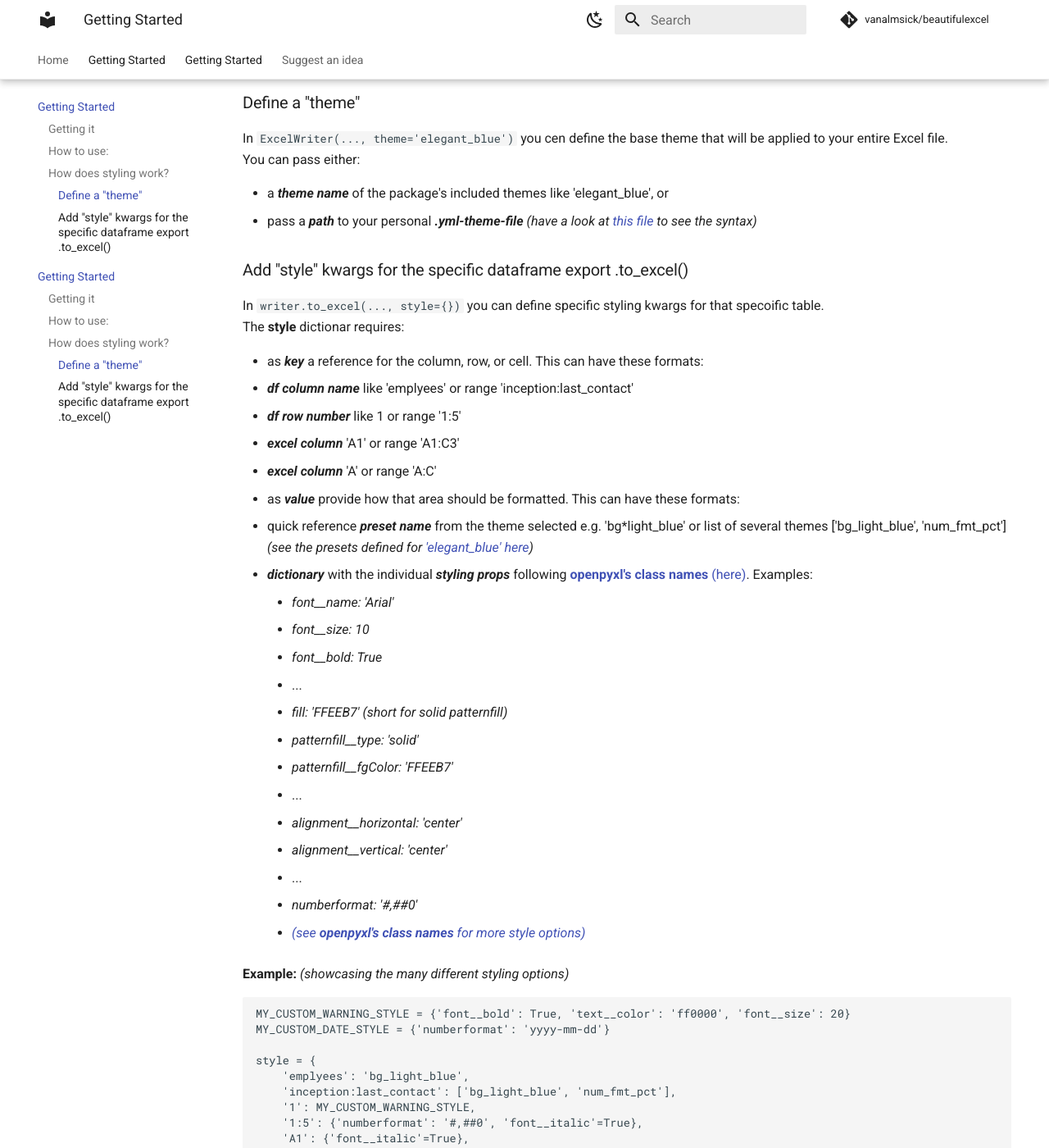
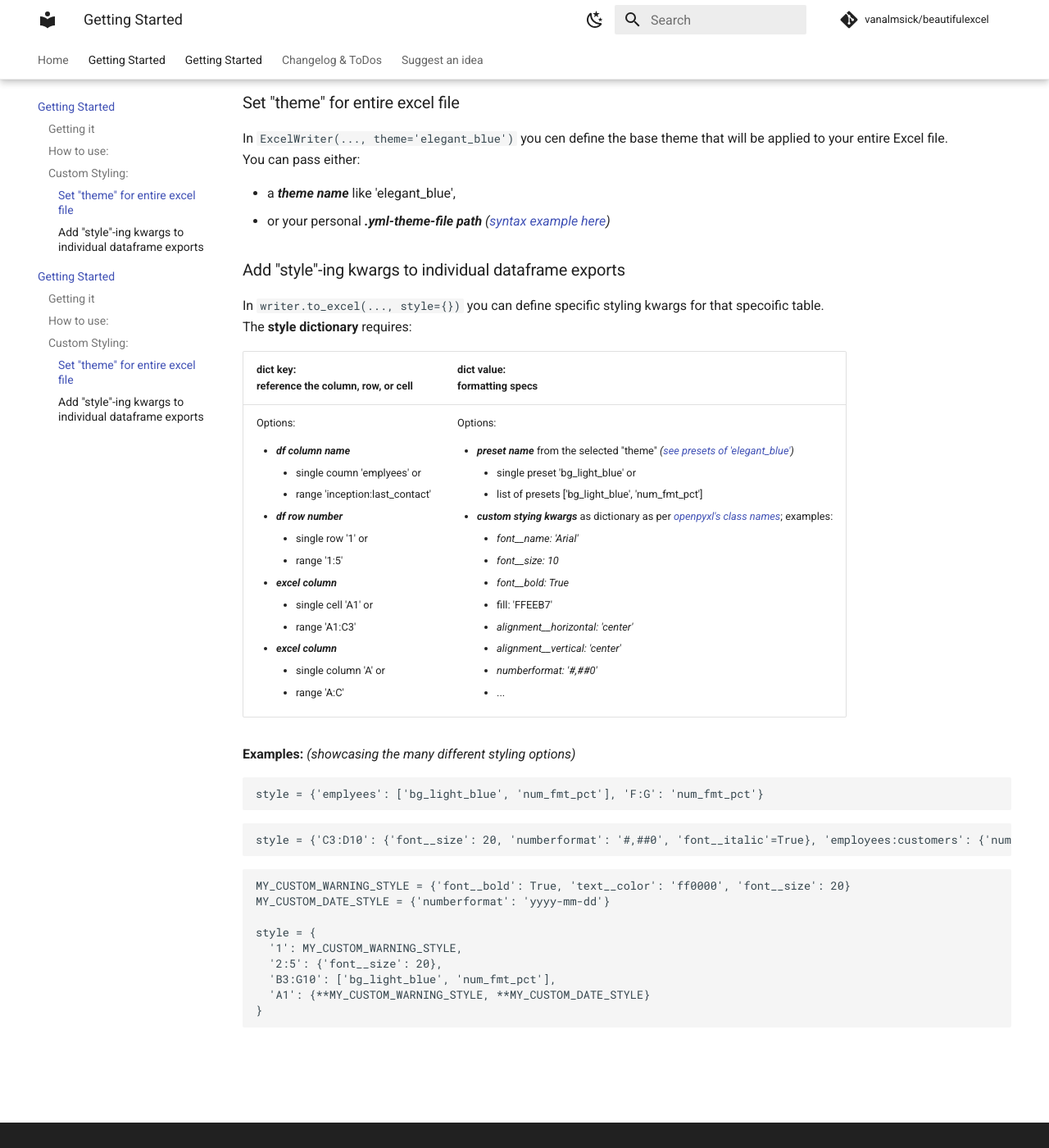
Before and after one commit to vanalmsick/beautifulexcel, an MkDocs documentation site: the page built from docs/docs/getting_started.md, in a window 1280 px wide and 1400 px high, scrolled down 591 px. Shown: the whole window at 82% size. Built offline with MkDocs 1.6.1 and Material for MkDocs 9.7.7, drawn with Linux system fonts in a browser that asks for light colours; comment, search, counter and statistics services are not loaded; some of the changed text lies outside the part shown.

Commit message:
Add column_width kwarg, border and protection cell styling, changelog to documentation; improve README quickstart guide; hopefully fix github action version bug #minor

````diff
--- a/docs/docs/getting_started.md
+++ b/docs/docs/getting_started.md
@@ -20,57 +20,45 @@ with ExcelWriter('workbook.xlsx', mode='r', theme='elegant_blue') as writer:
 
 <br>
 
-## How does styling work?
+## Custom Styling:
 
-### Define a "theme"
+### Set "theme" for entire excel file
 
 In `ExcelWriter(..., theme='elegant_blue')` you cen define the base theme that will be applied to your entire Excel file.
 You can pass either:
 
-- a ***theme name*** of the package's included themes like 'elegant_blue', or
-- pass a ***path*** to your personal ***.yml-theme-file*** _(have a look at [this file](https://github.com/vanalmsick/beautifulexcel/blob/main/beautifulexcel/themes/elegant_blue.yml) to see the syntax)_
+- a ***theme name*** like 'elegant_blue',
+- or your personal ***.yml-theme-file path*** _([syntax example here](https://github.com/vanalmsick/beautifulexcel/blob/main/beautifulexcel/themes/elegant_blue.yml))_
 
-### Add "style" kwargs for the specific dataframe export .to_excel()
+### Add "style"-ing kwargs to individual dataframe exports
 
 In `writer.to_excel(..., style={})` you can define specific styling kwargs for that specoific table.
-The **style** dictionar requires:
+The **style dictionary** requires:
 
-- as **_key_** a reference for the column, row, or cell. This can have these formats:
-  - ***df column name*** like 'emplyees' or range 'inception:last_contact'
-  - ***df row number*** like 1 or range '1:5'
-  - ***excel column*** 'A1' or range 'A1:C3'
-  - ***excel column*** 'A' or range 'A:C'
-- as **_value_** provide how that area should be formatted. This can have these formats:
-  - quick reference ***preset name*** from the theme selected e.g. 'bg*light_blue' or list of several themes ['bg_light_blue', 'num_fmt_pct'] *(see the presets defined for ['elegant_blue' here](https://github.com/vanalmsick/beautifulexcel/blob/main/beautifulexcel/themes/elegant_blue.yml))*
-  - ***dictionary*** with the individual ***styling props*** following [**openpyxl's class names** (here)](https://openpyxl.readthedocs.io/en/stable/styles.html). Examples:
-    - _font\_\_name: 'Arial'_
-    - _font\_\_size: 10_
-    - _font\_\_bold: True_
-    - ...
-    - _fill: 'FFEEB7' (short for solid patternfill)_
-    - _patternfill\_\_type: 'solid'_
-    - _patternfill\_\_fgColor: 'FFEEB7'_
-    - ...
-    - _alignment\_\_horizontal: 'center'_
-    - _alignment\_\_vertical: 'center'_
-    - ...
-    - _numberformat: '#,##0'_
-    - [_(see **openpyxl's class names** for more style options)_](https://openpyxl.readthedocs.io/en/stable/styles.html)
+| dict key:<br>reference the column, row, or cell                                                                                                                                                                                                                                                                                                                                                             | dict value:<br>formatting specs                                                                                                                                                                                                                                                                                                                                                                                                                                                                                                                                                                                                                                                                                                             |
+|-------------------------------------------------------------------------------------------------------------------------------------------------------------------------------------------------------------------------------------------------------------------------------------------------------------------------------------------------------------------------------------------------------------|---------------------------------------------------------------------------------------------------------------------------------------------------------------------------------------------------------------------------------------------------------------------------------------------------------------------------------------------------------------------------------------------------------------------------------------------------------------------------------------------------------------------------------------------------------------------------------------------------------------------------------------------------------------------------------------------------------------------------------------------|
+| Options:<br><ul><li>***df column name***<br><ul><li>single coumn 'emplyees' or</li><li>range 'inception:last_contact'</li></ul></li><li>***df row number***<br><ul><li>single row '1' or</li><li>range '1:5'</li></ul></li><li>***excel column***<ul><li>single cell 'A1' or</li><li>range 'A1:C3'</li></ul></li><li>***excel column***<ul><li>single column 'A' or</li><li>range 'A:C'</li></ul></li></ul> | Options:<br><ul><li>***preset name*** from the selected "theme" *([see presets of 'elegant_blue'](https://github.com/vanalmsick/beautifulexcel/blob/main/beautifulexcel/themes/elegant_blue.yml))*<ul><li>single preset 'bg_light_blue' or</li><li>list of presets ['bg_light_blue', 'num_fmt_pct']</li></li></ul></li><li>***custom stying kwargs*** as dictionary as per [*openpyxl's class names*](https://openpyxl.readthedocs.io/en/stable/styles.html); examples:<ul><li>_font\_\_name: 'Arial'_</li><li>_font\_\_size: 10_</li><li>_font\_\_bold: True_</li><li>fill: 'FFEEB7'</li><li>_alignment\_\_horizontal: 'center'_</li><li>_alignment\_\_vertical: 'center'_</li><li>_numberformat: '#,##0'_</li><li>...</li></ul></li></ul> |
 
-**Example:** _(showcasing the many different styling options)_
+
+**Examples:** _(showcasing the many different styling options)_
+
+```python
+style = {'emplyees': ['bg_light_blue', 'num_fmt_pct'], 'F:G': 'num_fmt_pct'}
+```
+
+```python
+style = {'C3:D10': {'font__size': 20, 'numberformat': '#,##0', 'font__italic'=True}, 'employees:customers': {'numberformat': '#,##0'}}
+```
 
 ```python
 MY_CUSTOM_WARNING_STYLE = {'font__bold': True, 'text__color': 'ff0000', 'font__size': 20}
 MY_CUSTOM_DATE_STYLE = {'numberformat': 'yyyy-mm-dd'}
 
 style = {
-    'emplyees': 'bg_light_blue',
-    'inception:last_contact': ['bg_light_blue', 'num_fmt_pct'],
-    '1': MY_CUSTOM_WARNING_STYLE,
-    '1:5': {'numberformat': '#,##0', 'font__italic'=True},
-    'A1': {'font__italic'=True},
-    'A1:C3': MY_CUSTOM_DATE_STYLE,
-    'D': {'font__size': 20},
-    'C:D': {**MY_CUSTOM_WARNING_STYLE, 'numberformat': '#,##0', 'font__italic'=True}
+  '1': MY_CUSTOM_WARNING_STYLE,
+  '2:5': {'font__size': 20},
+  'B3:G10': ['bg_light_blue', 'num_fmt_pct'],
+  'A1': {**MY_CUSTOM_WARNING_STYLE, **MY_CUSTOM_DATE_STYLE}
 }
 ```
+<br><br><br>
--- a/docs/mkdocs.yml
+++ b/docs/mkdocs.yml
@@ -35,6 +35,7 @@ nav:
   - Home: "index.md"
   - Getting Started: "getting_started.md"
   - More to be added soon!: "getting_started.md"
+  - Changelog & ToDos: "change_log.md"
   - Suggest an idea: "https://github.com/vanalmsick/beautifulexcel/discussions/categories/ideas"
 
 
````
Also changed, not shown: docs/docs/change_log.md (added, +40 -0 lines), README.md, 3 other files.
